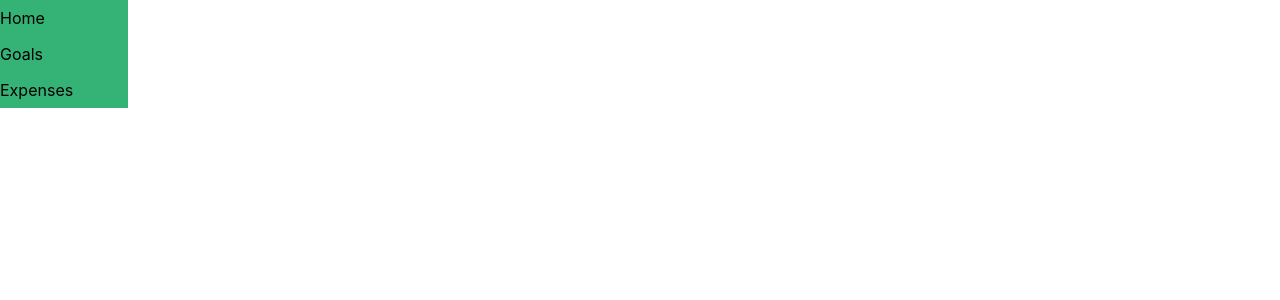
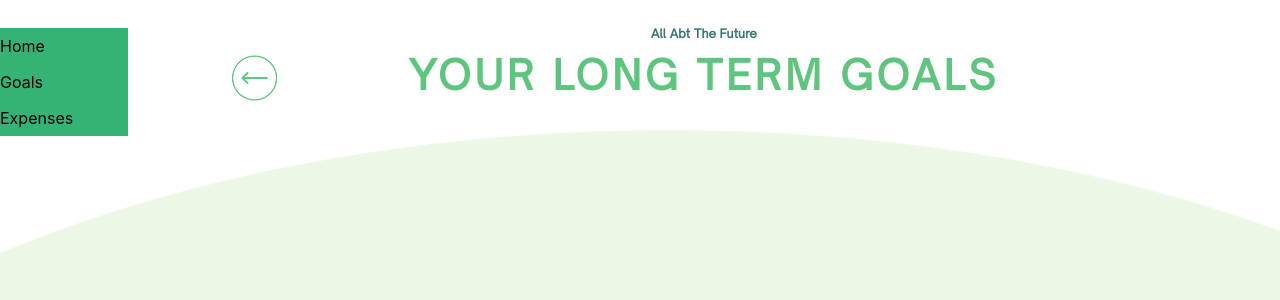
Before and after one commit to vincetrain/budgie, a React (Create React App) app: page /ShortGoals in a window 1280 px wide. Before the commit this address had no page. Shown: the top 300 px of the page. Built offline with nearby package versions, Linux system fonts and the light colour scheme.

Commit message:
i added a background yay! to the short/long term goals

```diff
--- a/src/Pages/ShortGoals.css
+++ b/src/Pages/ShortGoals.css
@@ -3,7 +3,16 @@
     src: url("../Fonts/OpenSauce.ttf");
 }
 
+.pageContainer {
+    background-image: url("../Components/short term goals background.png");
+    background-position: top;
+    background-position-x: 40%;
+    background-position-y: 35%;
+    height: 900px;
+}
+
 .headingsContainer {
+    background-size: contain;
     font-size: 20px;
     letter-spacing: 0.2em;
     font-family: "OpenSauce";
@@ -19,14 +28,14 @@
     width: 100%;
     color: #347571;
     letter-spacing: 0.01em;
-    padding: 100%;
+    padding-top: 0.5%;
     line-height: 0em;
     direction: ltr;
     text-align: center;
 }
 
 .headingsContainer img {
-    right: 500px;
+    right: 450px;
     bottom: 65px;
     width: 60px;
     height: auto;
--- a/src/index.js
+++ b/src/index.js
@@ -3,12 +3,11 @@ import ReactDOM from 'react-dom/client';
 import './index.css';
 import App from './App';
 import Home from './Pages/Home.jsx';
+import ShortGoals from './Pages/ShortGoals.jsx';
 
 import Navbar from './Components/Navbar.jsx';
 
 import { BrowserRouter, Routes, Route } from 'react-router-dom';
-
-
 
 const root = ReactDOM.createRoot(document.getElementById('root'));
 root.render(
@@ -17,7 +16,7 @@ root.render(
 		<Routes>
 			<Route path='/' element={<Home />} />
 			<Route path='/expenses' element={<App />} />
-
+      <Route path='/ShortGoals' element={<ShortGoals />} />
 		</Routes>
 	</BrowserRouter>
 );
```
Also changed, not shown: src/Pages/ShortGoals.jsx (+5 -2 lines), src/Components/short term goals background.png (added).
